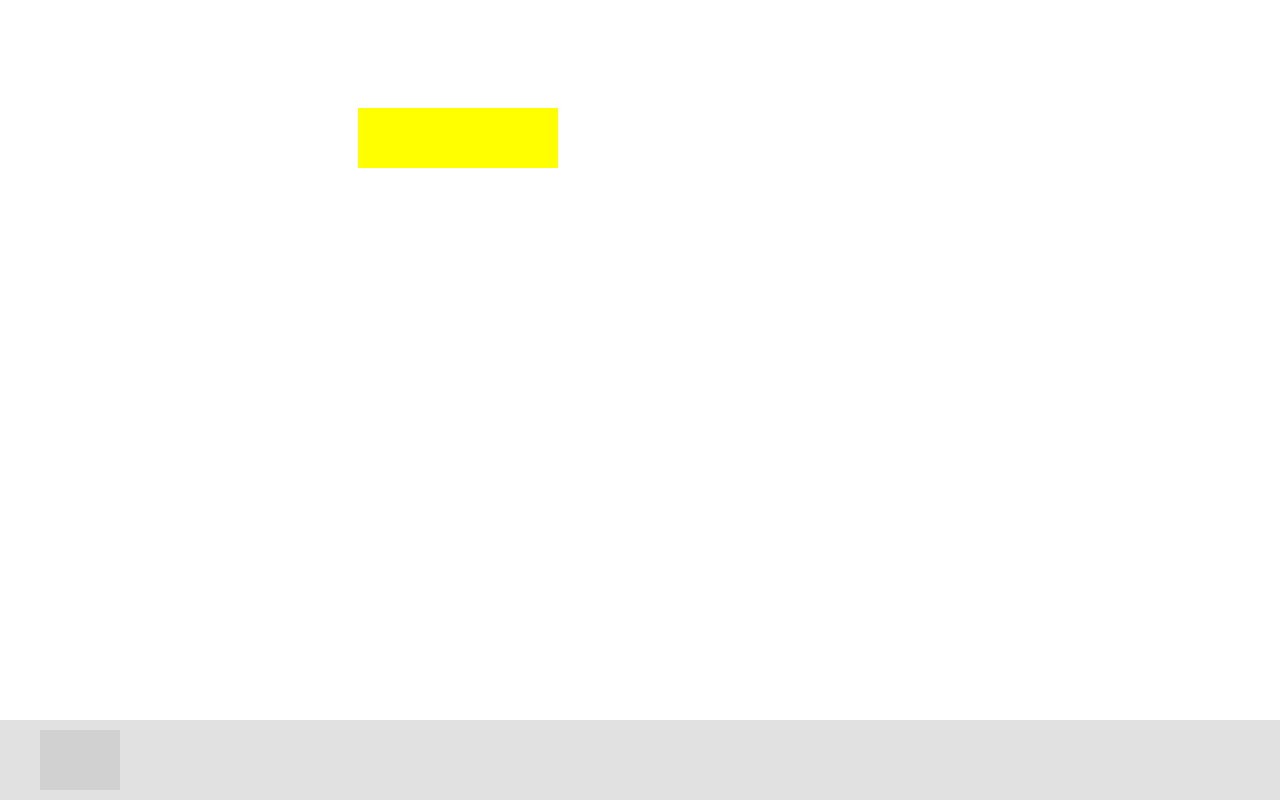
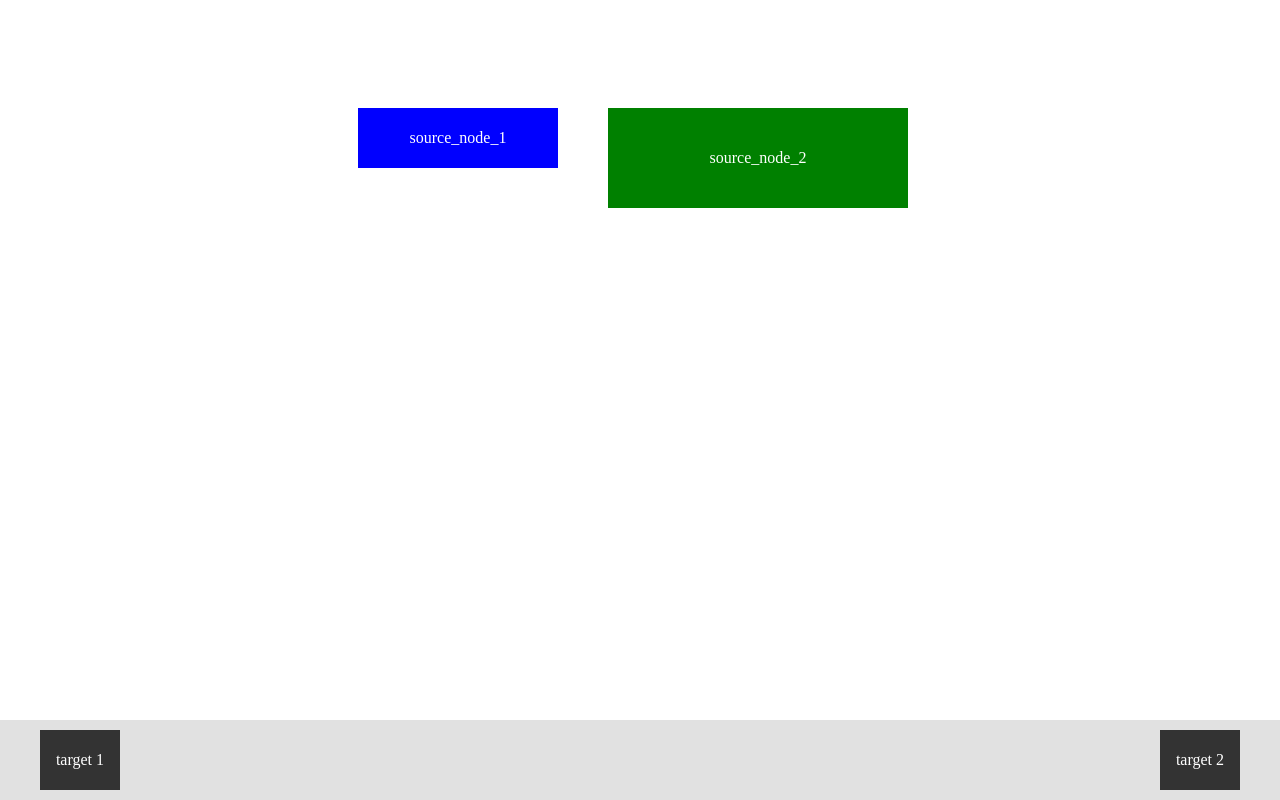
Before and after one commit to civoic/targmate, a plain HTML site: page demo/index.html in a window 1280 px wide. Shown: the top 800 px of the page. Drawn offline with Linux system fonts and the light colour scheme.

Commit message:
a better demo

```diff
--- a/demo/index.html
+++ b/demo/index.html
@@ -9,16 +9,19 @@
 </head>
 <body>
 <div class="main" style="padding-top:100px;">
-	<div class="test_node" id="source_node_1"></div>
-	<div class="test_node" id="source_node_2"></div>
+	<div class="test_node" id="source_node_1">source_node_1</div>
+	<div class="test_node" id="source_node_2">source_node_2</div>
 </div>
 
 <div class="bottom_line">
-	<div id="target_node"></div>
+	<div id="target_node_1">target 1</div>
+
+	<div id="target_node_2">target 2</div>
 </div>
 
 <script type="text/javascript">
-	$("#source_node_1").targmate({type: "jump"});
+	$("#source_node_1").targmate({type: "jump", targetId: "target_node_1"});
+	$("#source_node_2").targmate({type: "jump", targetId: "target_node_2"});
 </script>
 </body>
 </html>
--- a/demo/style.css
+++ b/demo/style.css
@@ -5,6 +5,8 @@
 	height:600px;'
 	padding-top:100px;
 	padding-left: 350px;
+
+	position: relative;
 }
 
 .bottom_line
@@ -18,22 +20,51 @@
 	background-color: #e1e1e1;
 }
 
-
+div
+{
+	text-align: center;
+	color: #fff;
+	overflow: hidden;
+}
 
 #source_node_1
 {
 	width: 200px;
 	height:60px;
-
-	background-color: yellow;
+	line-height: 60px;
+	background-color: blue;
 }
 
-#target_node
+#source_node_2
+{
+	position: absolute;
+	left:600px;
+	top:100px;
+
+	width:300px;
+	height:100px;
+
+	line-height: 100px;
+	background-color: green;
+}
+#target_node_1
 {
 	width: 80px;
 	height:60px;
+	line-height: 60px;
 	margin-top: 10px;
-	background-color: #d1d1d1;
+	background-color: #333;
 	margin-left: 40px;
 	float: left;
 }
+
+#target_node_2
+{
+	width: 80px;
+	height:60px;
+	line-height: 60px;
+	margin-top: 10px;
+	background-color: #333;
+	margin-right: 40px;
+	float: right;
+}
--- a/src/targmate.js
+++ b/src/targmate.js
@@ -29,19 +29,20 @@
             var startPos = $(srcNode).offset();
             var endPos = dstNode.offset();
             var dstWidth = dstNode.width();
+            var dstHeight = dstNode.height();
 
             $("body").append(cloneNode);
             cloneNode.css("position", "absolute");
             cloneNode.css("top", startPos.top);
             cloneNode.css("left", startPos.left);
-            cloneNode.animate({top:endPos.top, left:endPos.left, width: dstWidth}).fadeOut("slow");
+            cloneNode.animate({top:endPos.top, left:endPos.left, width: dstWidth, height: dstHeight}).fadeOut("slow");
         },
         jump: function(srcNode, dstNode, firstJumpPos) {
             var cloneNode = $(srcNode).clone();
             var startPos = $(srcNode).offset();
             var endPos = dstNode.offset();
             var dstWidth = dstNode.width();
-
+            var dstHeight = dstNode.height();
             $("body").append(cloneNode);
             cloneNode.css("position", "absolute");
             cloneNode.css("top", startPos.top);
@@ -50,7 +51,7 @@
             var firstAnimateLenOfTop = (startPos.top - endPos.top) / 4;
             var firstAnimateLenOfLeft = (endPos.left - startPos.left) / 4;
 
-            cloneNode.animate({top:startPos.top + firstAnimateLenOfTop, left: startPos.left + firstAnimateLenOfLeft}).animate({top:endPos.top, left:endPos.left, width: dstWidth}).fadeOut("slow");
+            cloneNode.animate({top:startPos.top + firstAnimateLenOfTop, left: startPos.left + firstAnimateLenOfLeft}).animate({top:endPos.top, left:endPos.left, width: dstWidth, height: dstHeight}).fadeOut("slow");
         },
     };
 
@@ -65,12 +66,13 @@
             */
         	var defaults = {
                 type : "direct",
+                targetId :　"",
             };
 
             var options = $.extend(defaults, options);
 
             var sourceNode = $(this);
-            var targetNode = $("#target_node");
+            var targetNode = $("#" + options.targetId);
 
             sourceNode.click(function(){
 
```
